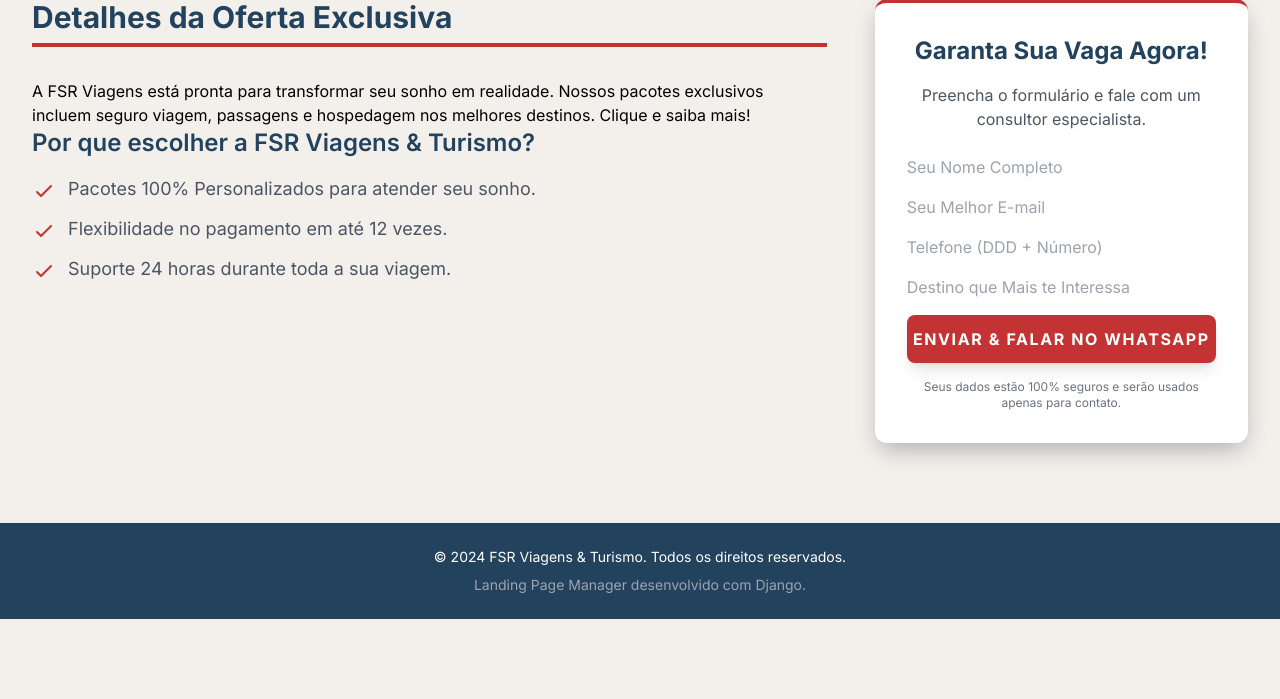
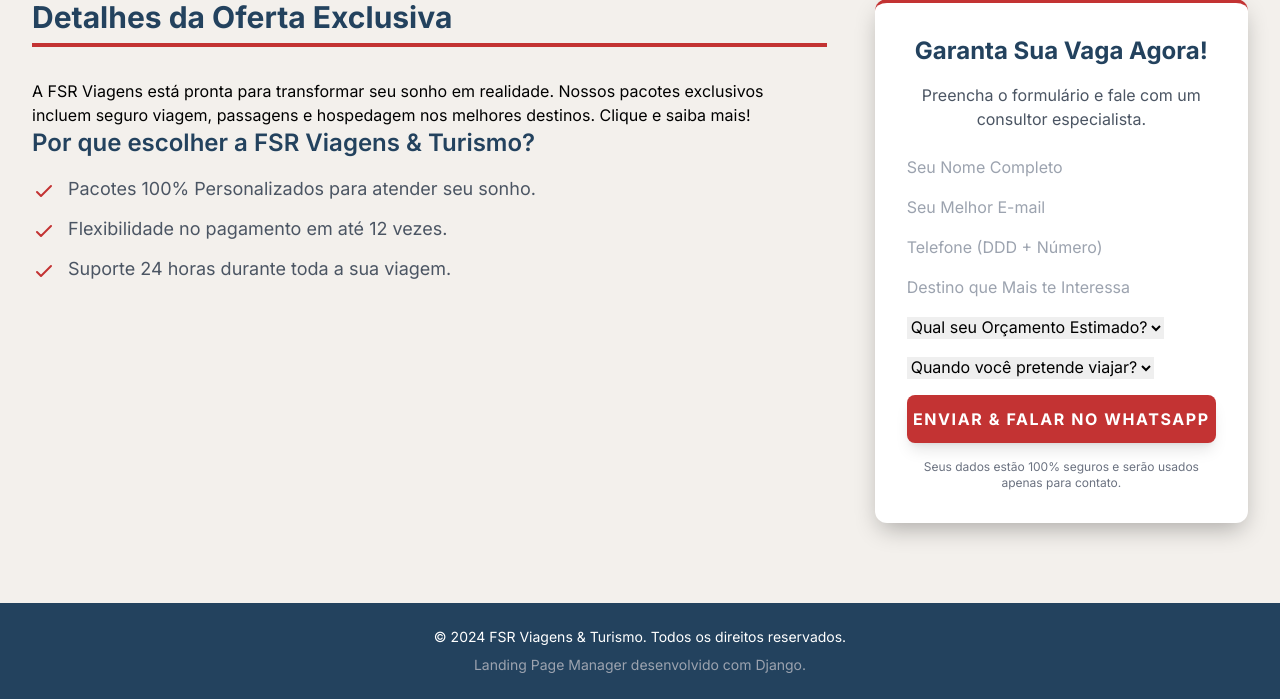
Before and after one commit to fsrviagens/fsr-turismo-lp-manager, a Django app: page / in a window 1280 px wide. Shown: the part 785-1484 px from the top of the page. Before the commit the page ends 1404 px from the top, so only its background shows below. Run offline with Django 5.2, Linux system fonts and the light colour scheme; data that the repository does not hold is empty; some libraries are stand-ins or nearby versions.

Commit message:
Atualizar o index.html

```diff
--- a/agencia_app/templates/index.html
+++ b/agencia_app/templates/index.html
@@ -1,15 +1,12 @@
 <!DOCTYPE html>
 <html lang="pt-BR">
 <head>
-    <!-- Metadados obrigatórios para responsividade e codificação -->
     <meta charset="UTF-8">
     <meta name="viewport" content="width=device-width, initial-scale=1.0">
-    <title>{{ conteudo.titulo_principal }} | {{ conteudo.nome_agencia }}</title>
-    <!-- Carrega o Tailwind CSS para estilização rápida e responsiva -->
+    <title>{{ conteudo.titulo_principal }} | {{ conteudo.nome_agencia|title }}</title>
     <script src="https://cdn.tailwindcss.com"></script>
     <link href="https://fonts.googleapis.com/css2?family=Inter:wght@400;600;700&display=swap" rel="stylesheet">
 
-    <!-- Configuração do Tailwind com a nova paleta de cores baseada no logo FSR -->
     <script>
         tailwind.config = {
             theme: {
@@ -50,16 +47,10 @@
 
 <body class="bg-background-light font-sans antialiased">
 
-    <!-- 1. BARRA DE NAVEGAÇÃO / HEADER (FSR Turismo) -->
-    <!-- Cor de fundo: Primary (Azul Escuro) -->
     <header class="bg-primary shadow-lg sticky top-0 z-10">
         <div class="max-w-7xl mx-auto px-4 sm:px-6 lg:px-8 py-3 flex justify-between items-center">
 
-            <!-- LOGO DA AGÊNCIA - USA O LOGO QUE VOCÊ FORNECEU -->
             <div class="flex items-center space-x-3">
-                <!--
-                    ATENÇÃO: SUBSTITUA O PLACEHOLDER ABAIXO PELA URL PÚBLICA DO SEU ARQUIVO 7545.webp
-                -->
                 <img src="PLACEHOLDER_DA_URL_PUBLICA_DO_SEU_LOGO"
                      onerror="this.onerror=null; this.src='https://placehold.co/40x40/FFFFFF/23425E?text=FSR'"
                      alt="{{ conteudo.nome_agencia }} Logo"
@@ -67,19 +58,15 @@
                 <h1 class="text-2xl font-bold text-white tracking-wider hidden sm:block">{{ conteudo.nome_agencia }}</h1>
             </div>
 
-            <!-- Botão de contato: Secondary (Vermelho) -->
             <a href="#contato" class="bg-secondary text-white font-semibold py-2 px-4 rounded-full hover:bg-opacity-90 transition duration-300 shadow-md">
                 Fale Conosco
             </a>
         </div>
     </header>
 
-    <!-- 2. HERO SECTION (Destaque Principal) -->
     <section id="hero" class="hero-section flex items-center justify-center text-center relative">
-        <!-- Overlay: Primary com opacidade (Azul Escuro) -->
         <div class="absolute inset-0 bg-primary bg-opacity-60"></div>
 
-        <!-- Conteúdo do Hero -->
         <div class="relative z-10 max-w-4xl mx-auto p-6 text-white">
             <h2 class="text-4xl sm:text-5xl lg:text-6xl font-extrabold mb-4 leading-tight">
                 {{ conteudo.titulo_principal|upper }}
@@ -87,25 +74,20 @@
             <p class="text-xl sm:text-2xl font-light mb-8">
                 {{ conteudo.subtitulo_oferta }}
             </p>
-            <!-- Destaque de Preço: Secondary (Vermelho) -->
             <div class="bg-secondary inline-block py-2 px-6 rounded-full font-bold text-lg shadow-xl animate-pulse">
                 A partir de R${{ conteudo.valor_oferta|floatformat:2 }} ou em até {{ conteudo.parcelamento_max }}x!
             </div>
 
-            <!-- Botão de Chamada Principal: Accent (Azul Claro) -->
             <a href="#contato" class="mt-8 block mx-auto w-fit text-lg font-bold text-white bg-accent py-3 px-8 rounded-full hover:bg-opacity-80 transition duration-300 shadow-lg">
                 QUERO SABER MAIS!
             </a>
         </div>
     </section>
 
-    <!-- 3. SEÇÃO DE CONTEÚDO E FORMULÁRIO -->
     <main class="max-w-7xl mx-auto px-4 sm:px-6 lg:px-8 py-12 lg:py-20">
         <div class="grid lg:grid-cols-3 gap-12">
 
-            <!-- COLUNA DE CONTEÚDO (Esquerda - 2/3) -->
             <div class="lg:col-span-2">
-                <!-- Título: Primary (Azul Escuro) com borda Secondary (Vermelho) -->
                 <h3 class="text-3xl font-bold text-primary mb-6 border-b-4 border-secondary pb-2">
                     Detalhes da Oferta Exclusiva
                 </h3>
@@ -118,7 +100,6 @@
                 </h4>
                 <ul class="space-y-3 text-gray-600">
                     <li class="flex items-start">
-                        <!-- Ícones: Secondary (Vermelho) -->
                         <svg class="w-6 h-6 text-secondary mr-3 mt-1 flex-shrink-0" fill="none" stroke="currentColor" viewBox="0 0 24 24" xmlns="http://www.w3.org/2000/svg"><path stroke-linecap="round" stroke-linejoin="round" stroke-width="2" d="M5 13l4 4L19 7"></path></svg>
                         <span class="text-lg">Pacotes 100% Personalizados para atender seu sonho.</span>
                     </li>
@@ -133,9 +114,7 @@
                 </ul>
             </div>
 
-            <!-- FORMULÁRIO DE CAPTURA DE LEAD (Direita - 1/3) -->
             <div id="contato" class="lg:col-span-1">
-                <!-- Borda Superior: Secondary (Vermelho) -->
                 <div class="bg-white p-6 sm:p-8 rounded-xl form-card border-t-4 border-secondary">
                     <h4 class="text-2xl font-bold text-primary mb-4 text-center">
                         Garanta Sua Vaga Agora!
@@ -144,7 +123,6 @@
                         Preencha o formulário e fale com um consultor especialista.
                     </p>
 
-                    <!-- Mensagem de Sucesso (Exibida após o POST e Redirect) -->
                     {% if form_submitted %}
                     <div class="bg-green-100 border-l-4 border-green-500 text-green-700 p-4 mb-4 rounded-lg" role="alert">
                         <p class="font-bold">Sucesso!</p>
@@ -152,8 +130,7 @@
                     </div>
                     {% endif %}
 
-                    <!-- Formulário (Aponta para a View de Captura) -->
-                    <form method="POST" action="{% url 'agencia_app:capturar_lead' %}" class="space-y-4">
+                    <form method="POST" action="{% url 'capturar_lead' %}" class="space-y-4">
                         {% csrf_token %}
 
                         <div>
@@ -168,12 +145,34 @@
                             <label for="telefone" class="sr-only">Seu Telefone</label>
                             <input type="tel" id="telefone" name="telefone" placeholder="Telefone (DDD + Número)" required class="input-field">
                         </div>
+
                         <div>
                             <label for="destino_interesse" class="sr-only">Destino de Interesse</label>
                             <input type="text" id="destino_interesse" name="destino_interesse" placeholder="Destino que Mais te Interessa" required class="input-field">
                         </div>
 
-                        <!-- Botão de Envio: Secondary (Vermelho) -->
+                        <div>
+                            <label for="budget_disponivel" class="sr-only">Orçamento Disponível</label>
+                            <select id="budget_disponivel" name="budget_disponivel" required class="input-field">
+                                <option value="" disabled selected>Qual seu Orçamento Estimado?</option>
+                                <option value="5K_10K">R$5.000 - R$10.000</option>
+                                <option value="10K_20K">R$10.000 - R$20.000</option>
+                                <option value="20K+">Acima de R$20.000</option>
+                                <option value="Nao_Informado">Ainda Não Sei / Flexível</option>
+                            </select>
+                        </div>
+
+                        <div>
+                            <label for="previsao_data" class="sr-only">Previsão de Viagem</label>
+                            <select id="previsao_data" name="previsao_data" required class="input-field">
+                                <option value="" disabled selected>Quando você pretende viajar?</option>
+                                <option value="3M">Próximos 3 meses</option>
+                                <option value="6M">Próximos 6 meses</option>
+                                <option value="1A">Próximo Ano</option>
+                                <option value="Flexivel">Flexível / Indefinido</option>
+                            </select>
+                        </div>
+
                         <button type="submit" class="w-full bg-secondary text-white font-bold py-3 rounded-lg hover:bg-opacity-90 transition duration-300 uppercase tracking-widest shadow-lg">
                             ENVIAR & FALAR NO WHATSAPP
                         </button>
@@ -186,8 +185,6 @@
         </div>
     </main>
 
-    <!-- 4. RODAPÉ -->
-    <!-- Cor de fundo: Primary (Azul Escuro) -->
     <footer class="bg-primary text-white py-6">
         <div class="max-w-7xl mx-auto px-4 sm:px-6 lg:px-8 text-center text-sm">
             &copy; 2024 {{ conteudo.nome_agencia }}. Todos os direitos reservados.
```
